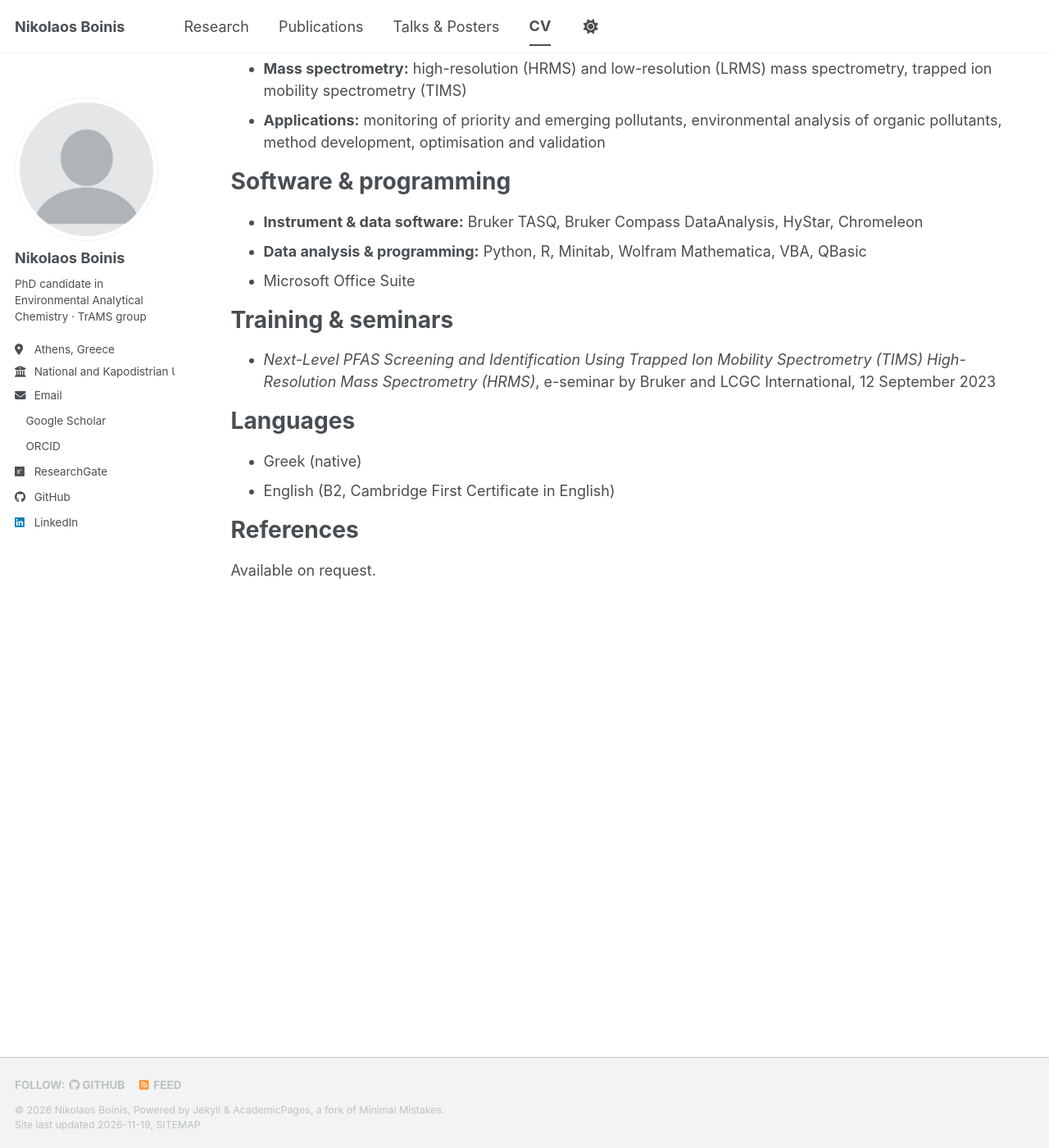
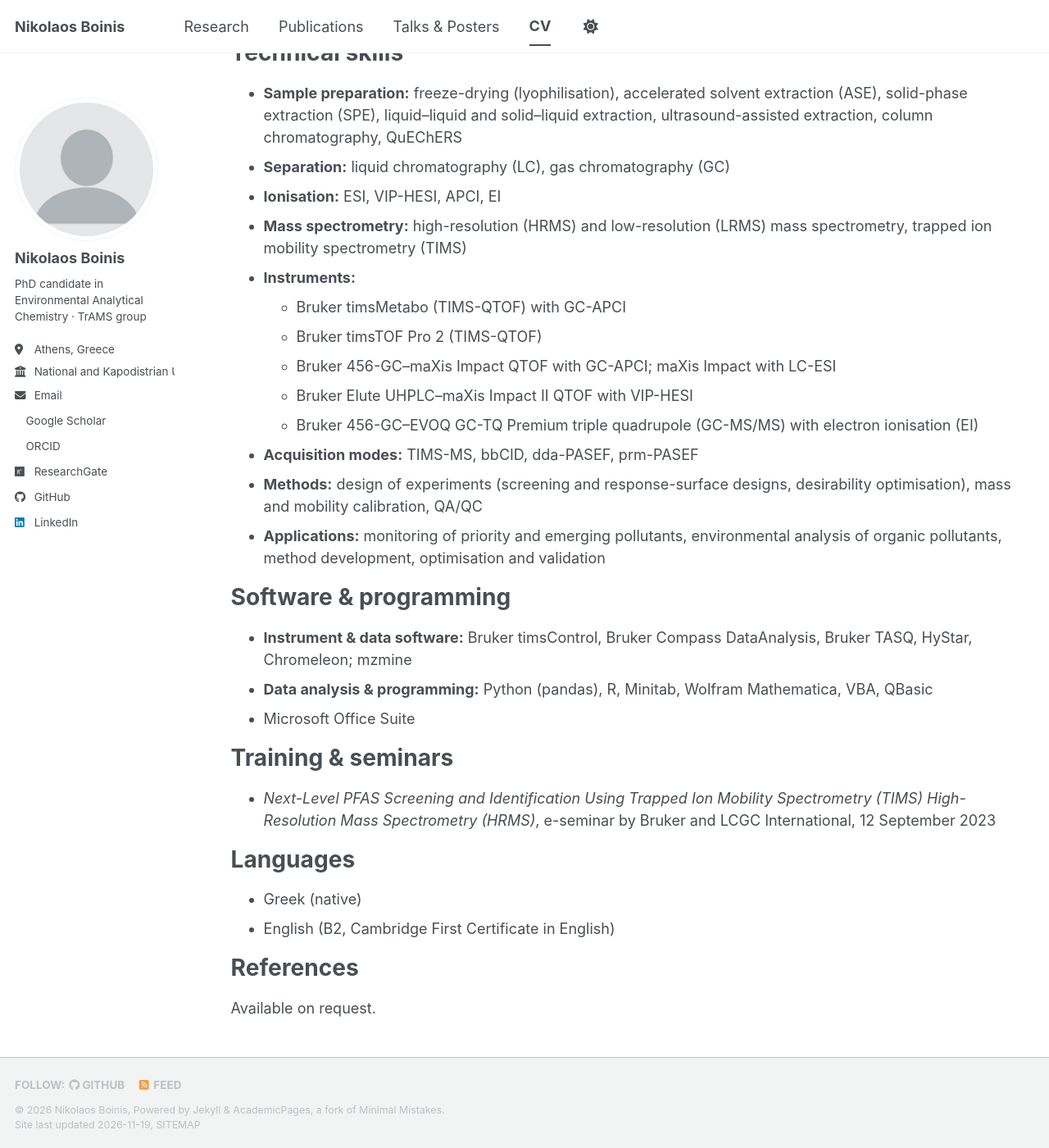
Before and after one commit to nboinis/nboinis.github.io, a Jekyll site: the page built from _pages/cv.md, in a window 1280 px wide and 1400 px high, scrolled down 4326 px. Shown: the whole window at 82% size. Built offline with Jekyll 4.4.1, drawn with Linux system fonts in a browser that asks for light colours; a script bundle is joined from its source files by our own code; a style sheet for code colours, icons or effects is not loaded; some of the changed text lies outside the part shown.

Commit message:
Update cv.md

```diff
--- a/_pages/cv.md
+++ b/_pages/cv.md
@@ -10,6 +10,10 @@ redirect_from:
 {% include base_path %}
 
 <p><a href="{{ base_path }}/files/Nikolaos_Boinis_CV.pdf"><i class="fas fa-file-pdf"></i> Download CV (PDF)</a></p>
+
+Research interests
+======
+Ion mobility–HRMS; GC-APCI-HRMS and GC-EI-MS/MS; target, suspect and non-target screening; emerging contaminants; design of experiments; open data.
 
 Education
 ======
@@ -32,6 +36,7 @@ Research experience
   * Development and application of sample preparation protocols for environmental samples
   * Chemical analysis using GC-HRMS, LC-HRMS and LC-TIMS-HRMS, with chemometric data processing
   * Quality control of results from low- and high-resolution mass spectrometry, with a particular focus on developing GC-HRMS methods
+  * Current projects (ongoing): Screening for the contaminants current methods miss; Systematic method development for ion mobility HRMS
 
 * **Researcher**, March 2024 – October 2024
   TrAMS group, Laboratory of Analytical Chemistry, NKUA
@@ -89,12 +94,20 @@ Technical skills
 * **Separation:** liquid chromatography (LC), gas chromatography (GC)
 * **Ionisation:** ESI, VIP-HESI, APCI, EI
 * **Mass spectrometry:** high-resolution (HRMS) and low-resolution (LRMS) mass spectrometry, trapped ion mobility spectrometry (TIMS)
+* **Instruments:**
+  * Bruker timsMetabo (TIMS-QTOF) with GC-APCI
+  * Bruker timsTOF Pro 2 (TIMS-QTOF)
+  * Bruker 456-GC–maXis Impact QTOF with GC-APCI; maXis Impact with LC-ESI
+  * Bruker Elute UHPLC–maXis Impact II QTOF with VIP-HESI
+  * Bruker 456-GC–EVOQ GC-TQ Premium triple quadrupole (GC-MS/MS) with electron ionisation (EI)
+* **Acquisition modes:** TIMS-MS, bbCID, dda-PASEF, prm-PASEF
+* **Methods:** design of experiments (screening and response-surface designs, desirability optimisation), mass and mobility calibration, QA/QC
 * **Applications:** monitoring of priority and emerging pollutants, environmental analysis of organic pollutants, method development, optimisation and validation
 
 Software & programming
 ======
-* **Instrument & data software:** Bruker TASQ, Bruker Compass DataAnalysis, HyStar, Chromeleon
-* **Data analysis & programming:** Python, R, Minitab, Wolfram Mathematica, VBA, QBasic
+* **Instrument & data software:** Bruker timsControl, Bruker Compass DataAnalysis, Bruker TASQ, HyStar, Chromeleon; mzmine
+* **Data analysis & programming:** Python (pandas), R, Minitab, Wolfram Mathematica, VBA, QBasic
 * Microsoft Office Suite
 
 Training & seminars
```
